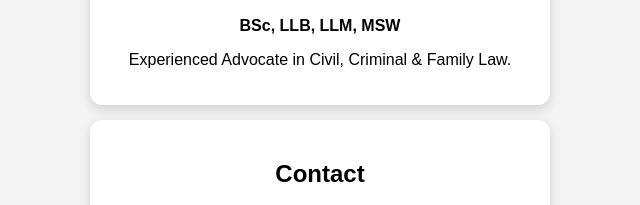
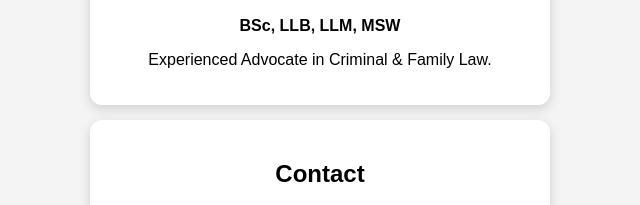
Before and after one commit to doneriateekam-glitch/TEEKAM---ADVOCATE, a plain HTML site: page Index.html in a window 1280 px wide. Shown: the part 426-631 px from the top of the page, 320-960 px from the left. Drawn offline with Linux system fonts and the light colour scheme.

Commit message:
Update Index.html

```diff
--- a/Index.html
+++ b/Index.html
@@ -114,7 +114,7 @@ body {
 <div class="card">
 <h2>About Me</h2>
 <p><b>BSc, LLB, LLM, MSW</b></p>
-<p>Experienced Advocate in Civil, Criminal & Family Law.</p>
+<p>Experienced Advocate in Criminal & Family Law.</p>
 </div>
 
 <div class="card">
```
